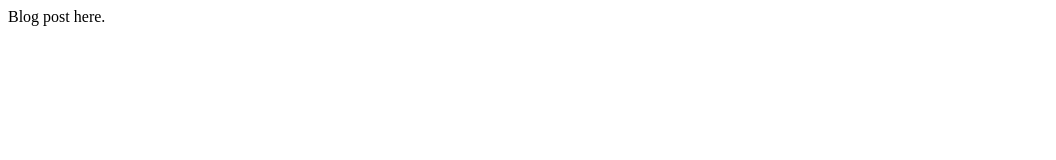
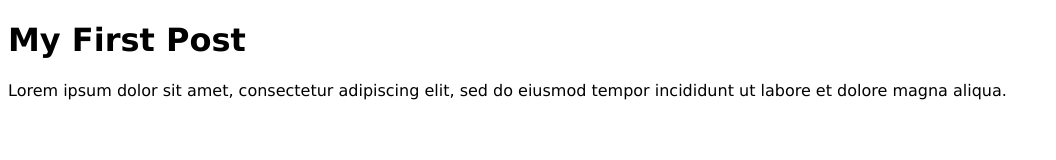
Before and after one commit to flapdragon/gatsby-react-blog, a Gatsby site: page /first-post in a window 1280 px wide. Shown: the whole page, without its empty margins (0-1056 px from the left). Built offline with nearby package versions, Linux system fonts and the light colour scheme; Gatsby itself is replaced by a stand-in of ours.

Commit message:
9. Build a Blog Post Template with GraphQL and Gatsby.

```diff
--- a/src/templates/blogPost.js
+++ b/src/templates/blogPost.js
@@ -1,8 +1,31 @@
 import React from "react"
 import { graphql } from "gatsby"
 
-const Template = props => {
-  return <div>Blog post here.</div>
+const Template = ({ data }) => {
+  const { markdownRemark } = data
+  const title = markdownRemark.frontmatter.title
+  const html = markdownRemark.html
+  return (
+    <div>
+      <h1 style={{ fontFamily: "Lucida Sans Unicode" }}>{title}</h1>
+      <div
+        className="blogpost"
+        dangerouslySetInnerHTML={{ __html: html }}
+        style={{ fontFamily: "Lucida Sans Unicode" }}
+      />
+    </div>
+  )
 }
 
+export const query = graphql`
+  query($pathSlug: String!) {
+    markdownRemark(frontmatter: { path: { eq: $pathSlug } }) {
+      html
+      frontmatter {
+        title
+      }
+    }
+  }
+`
+
 export default Template
```
